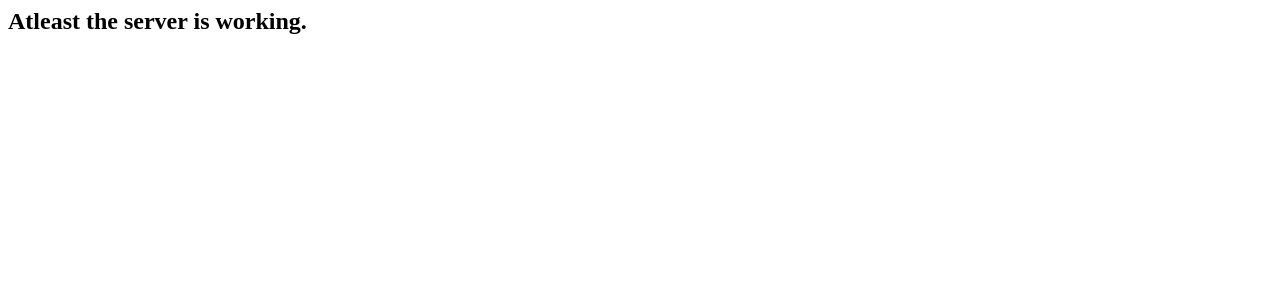
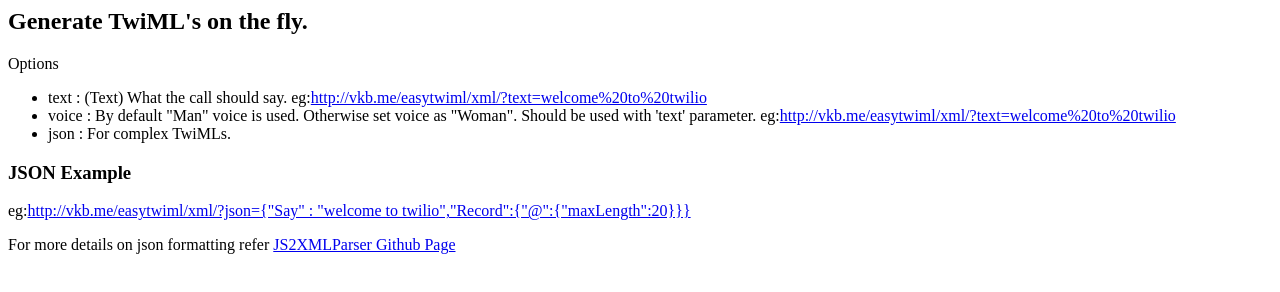
Before and after one commit to vkbalakrishnan/easytwiml, a website: page index.html in a window 1280 px wide. Drawn offline with Linux system fonts and the light colour scheme.

Commit message:
modified index

```diff
--- a/index.html
+++ b/index.html
@@ -1,8 +1,17 @@
 <html>
 	<head>
-		<title>Your Ex's are a bit busy now!</title>
+		<title>Easy TwiML Generator!</title>
 	</head>
 	<body>
-		<h2>Atleast the server is working.</h2>
+		<h2>Generate TwiML's on the fly.</h2>
+		<p>Options</p>
+		<ul>
+			<li>text : (Text) What the call should say. eg:<a href="http://vkb.me/easytwiml/xml/?text=welcome%20to%20twilio">http://vkb.me/easytwiml/xml/?text=welcome%20to%20twilio</a></li>
+			<li>voice : By default "Man" voice is used. Otherwise set voice as "Woman". Should be used with 'text' parameter. eg:<a href="http://vkb.me/easytwiml/xml/?text=welcome%20to%20twilio&&voice=woman">http://vkb.me/easytwiml/xml/?text=welcome%20to%20twilio</a></li>
+			<li>json : For complex TwiMLs. </li>
+		</ul>
+		<h3>JSON Example</h3>
+		<p>eg:<a href="http://vkb.me/easytwiml/xml/?json={"Say" : "welcome to twilio","Record":{"@":{"maxLength":20}}}">http://vkb.me/easytwiml/xml/?json={"Say" : "welcome to twilio","Record":{"@":{"maxLength":20}}}</a></p>
+		<p>For more details on json formatting refer <a href="https://github.com/michaelkourlas/node-js2xmlparser#example"> JS2XMLParser Github Page</a></p>
 	</body>
 </html>
```
